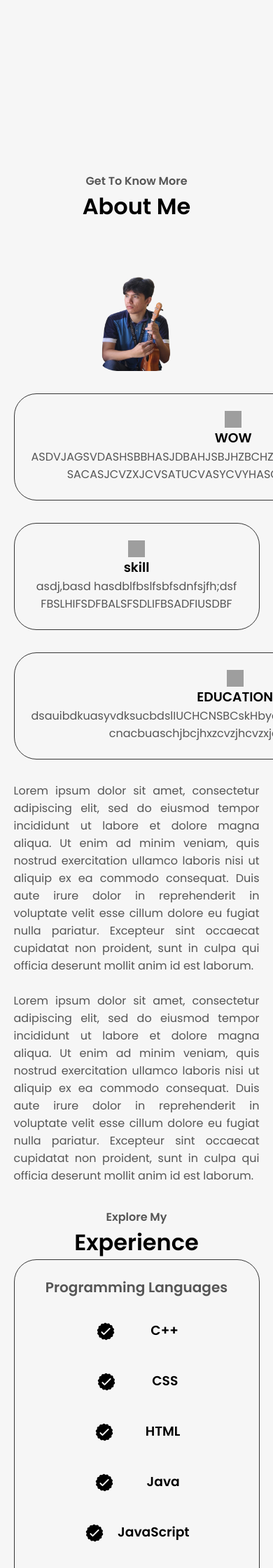
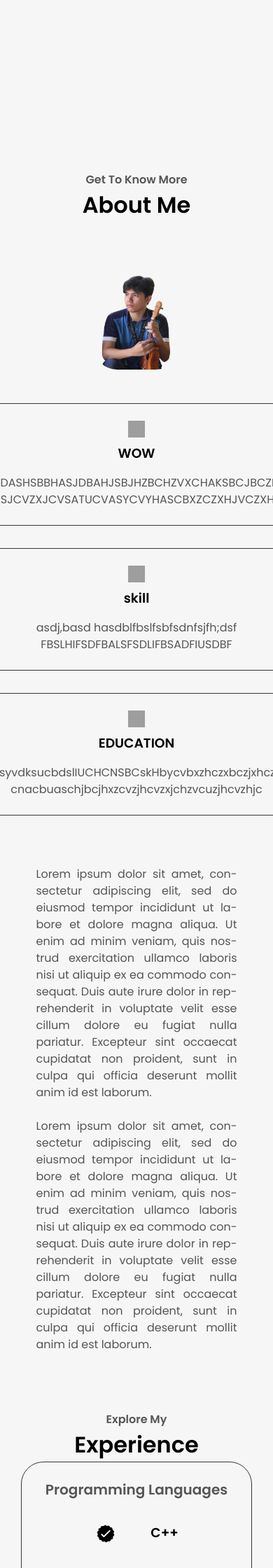
Before and after one commit to Marjdcxl/Portfolio, a PHP site: page / in a window 390 px wide; the page is wider, and only the part inside the window is pictured. Shown: the part 657-2897 px from the top of that part at 70% size. Run offline with PHP 8.4, Linux system fonts and the light colour scheme; data comes from the database, SQL or seed files in the repository; grey boxes are pictures that could not be loaded.

Commit message:
Update style.css

```diff
--- a/style.css
+++ b/style.css
@@ -304,23 +304,42 @@ section {
 
 #about {
   position: relative;
-  height: fit-content
+  height: fit-content;
+  /* Add padding to the whole section if needed to give content more room */
+  padding: 2rem 0;
 }
 
 .about-containers {
+  display: flex;
+  justify-content: center;
+  flex-wrap: wrap;
   gap: 2rem;
   margin-bottom: 2rem;
   margin-top: 2rem;
 }
 
 .about-details-container {
+  display: flex; /* Ensure it's a flex container for its internal elements */
+  flex-direction: column;
   justify-content: center;
-  flex-direction: column;
+  align-items: center;
+  text-align: center;
+  padding: 1rem; /* Add some padding to this inner container if it holds direct text */
+}
+
+.about-details-container p {
+  /* Style the paragraphs within these detail containers */
+  line-height: 1.5; /* Improve readability with more space between lines */
+  margin-top: 0.5rem; /* Add a small margin above the text if needed */
+  word-wrap: break-word; /* Ensure long words break and wrap */
+  overflow-wrap: break-word; /* Modern equivalent for word-wrap */
+  hyphens: auto; /* Allow hyphenation for better text flow */
 }
 
 .about-details-container .icon {
-    width: 1.5rem; /* Adjust as needed */
-    height: 1.5rem; /* Adjust as needed */
+  width: 1.5rem;
+  height: 1.5rem;
+  margin-bottom: 0.5rem;
 }
 
 .about-containers,
@@ -336,16 +355,26 @@ section {
   position: absolute;
   right: -5rem;
   bottom: 2.5rem;
-    width: 3rem;
-    height: 3rem;
+  width: 3rem;
+  height: 3rem;
 }
 
 .details-container {
   flex: 1;
-  padding: 1.5rem;
+  min-width: 250px;
+  max-width: 30%;
+  padding: 1.5rem; /* Ensure sufficient internal padding */
   border: rgb(53, 53, 53) 0.1rem solid;
   border-radius: 2rem;
   text-align: center;
+  display: flex;
+  flex-direction: column;
+  align-items: center;
+  justify-content: center;
+}
+
+.details-container h3 {
+  margin-bottom: 0.5rem; /* Space between title and description */
 }
 
 .section-container {
@@ -357,6 +386,32 @@ section {
   height: 400px;
   width: 400px;
   margin: auto 0;
+}
+
+/* Adjustments for the main paragraph text content */
+.text-container {
+  text-align: justify;
+  margin-top: 2rem;
+  padding: 0 1rem;
+  line-height: 1.6; /* Increased line height for better readability */
+  max-width: 800px; /* Optional: Limit max width for long lines of text */
+  margin-left: auto; /* Center the text container if max-width is set */
+  margin-right: auto; /* Center the text container if max-width is set */
+  word-wrap: break-word; /* Ensure long words break */
+  overflow-wrap: break-word; /* Modern equivalent for word-wrap */
+  hyphens: auto; /* Allow hyphenation for better text flow */
+}
+
+/* Media Query for smaller screens */
+@media screen and (max-width: 768px) {
+  .details-container {
+    max-width: 80%;
+    min-width: unset;
+  }
+  .text-container {
+    padding: 0 1rem; /* Adjust padding for smaller screens if needed */
+    max-width: unset; /* Remove max-width on small screens */
+  }
 }
 
 /* EXPERIENCE SECTION */
```
